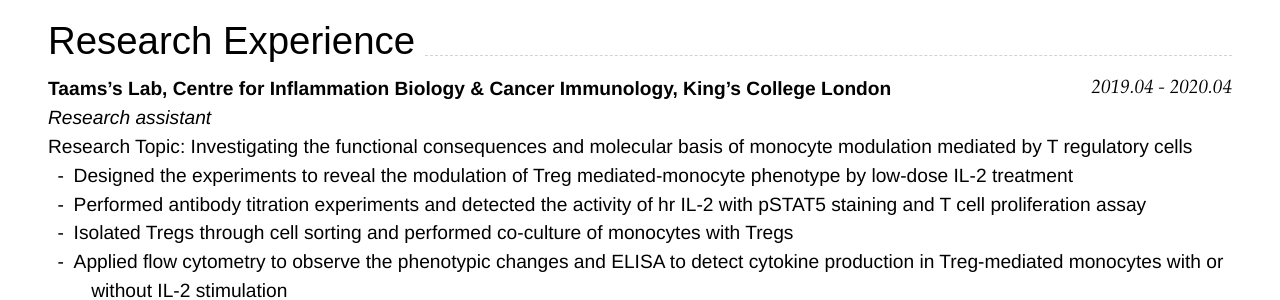
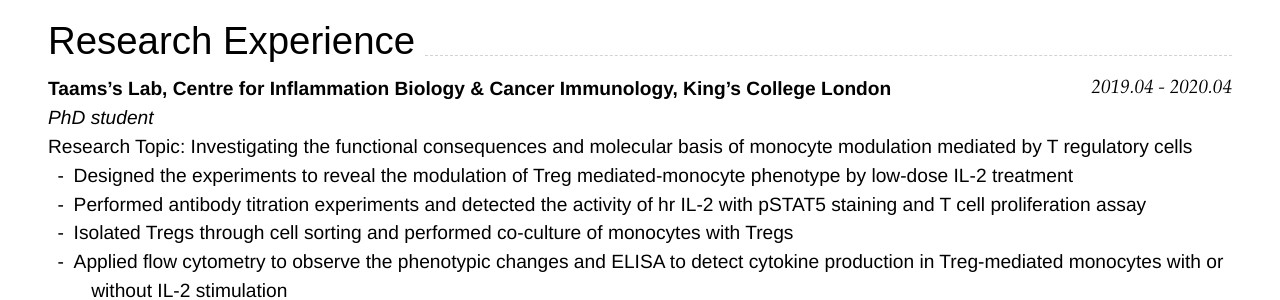
Before and after one commit to yiyiyi1992/Resume, a Jekyll site: the page built from index.md, in a window 1280 px wide and 900 px high, scrolled down 1210 px. Shown: the part 153-453 px from the top of the window. Built offline with Jekyll 4.4.1, drawn with Linux system fonts in a browser that asks for light colours; nearby versions of some CDN libraries.

Commit message:
Update index.md

```diff
--- a/index.md
+++ b/index.md
@@ -75,7 +75,7 @@ Nanjing, China
 
 ### **Taams's Lab, Centre for Inflammation Biology & Cancer Immunology, King’s College London** `2019.04 - 2020.04`
 
-_Research assistant_<br>
+_PhD student_<br>
   Research Topic: Investigating the functional consequences and molecular basis of monocyte modulation mediated by T regulatory cells
 -	Designed the experiments to reveal the modulation of Treg mediated-monocyte phenotype by low-dose IL-2 treatment
 -	Performed antibody titration experiments and detected the activity of hr IL-2 with pSTAT5 staining and T cell proliferation assay
```
